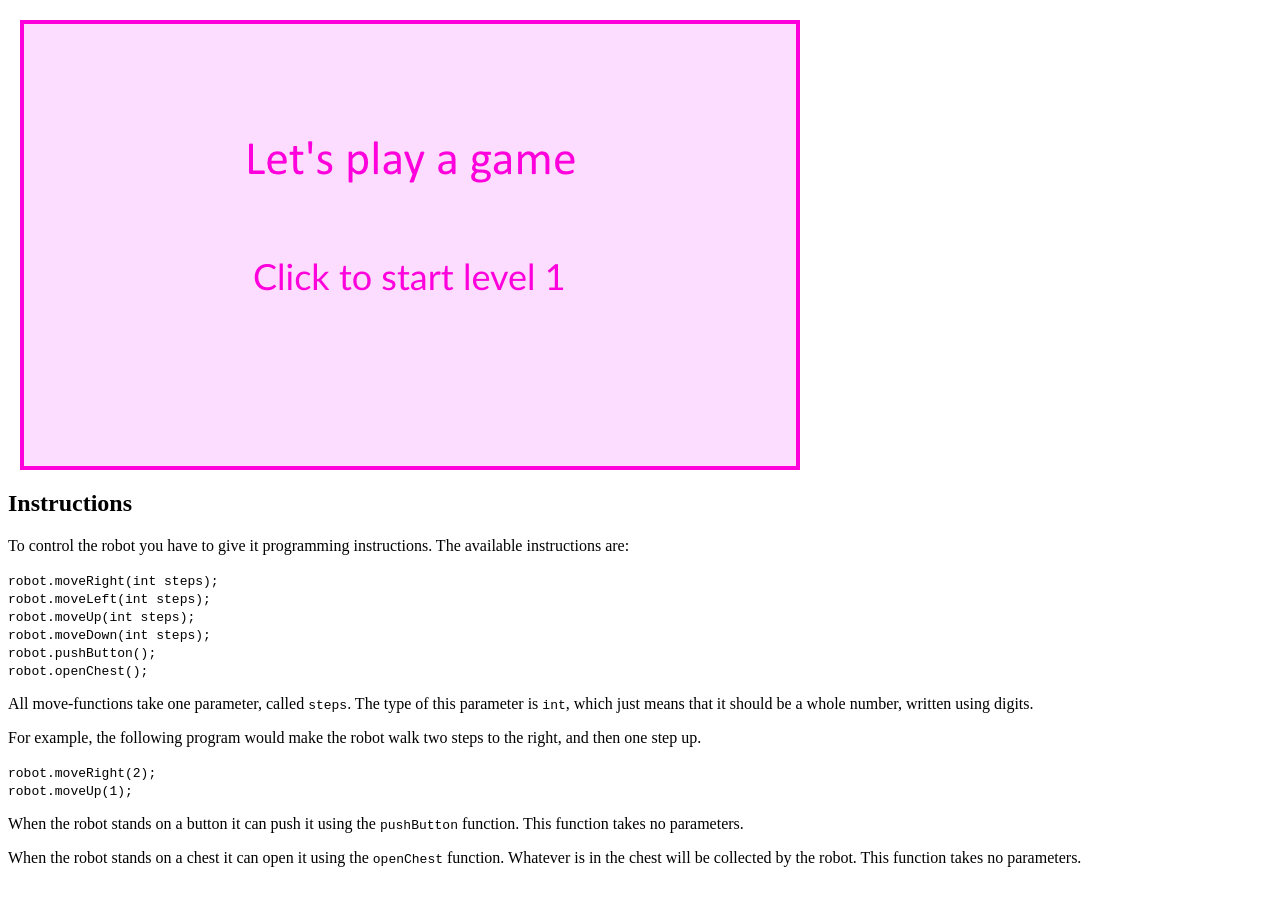
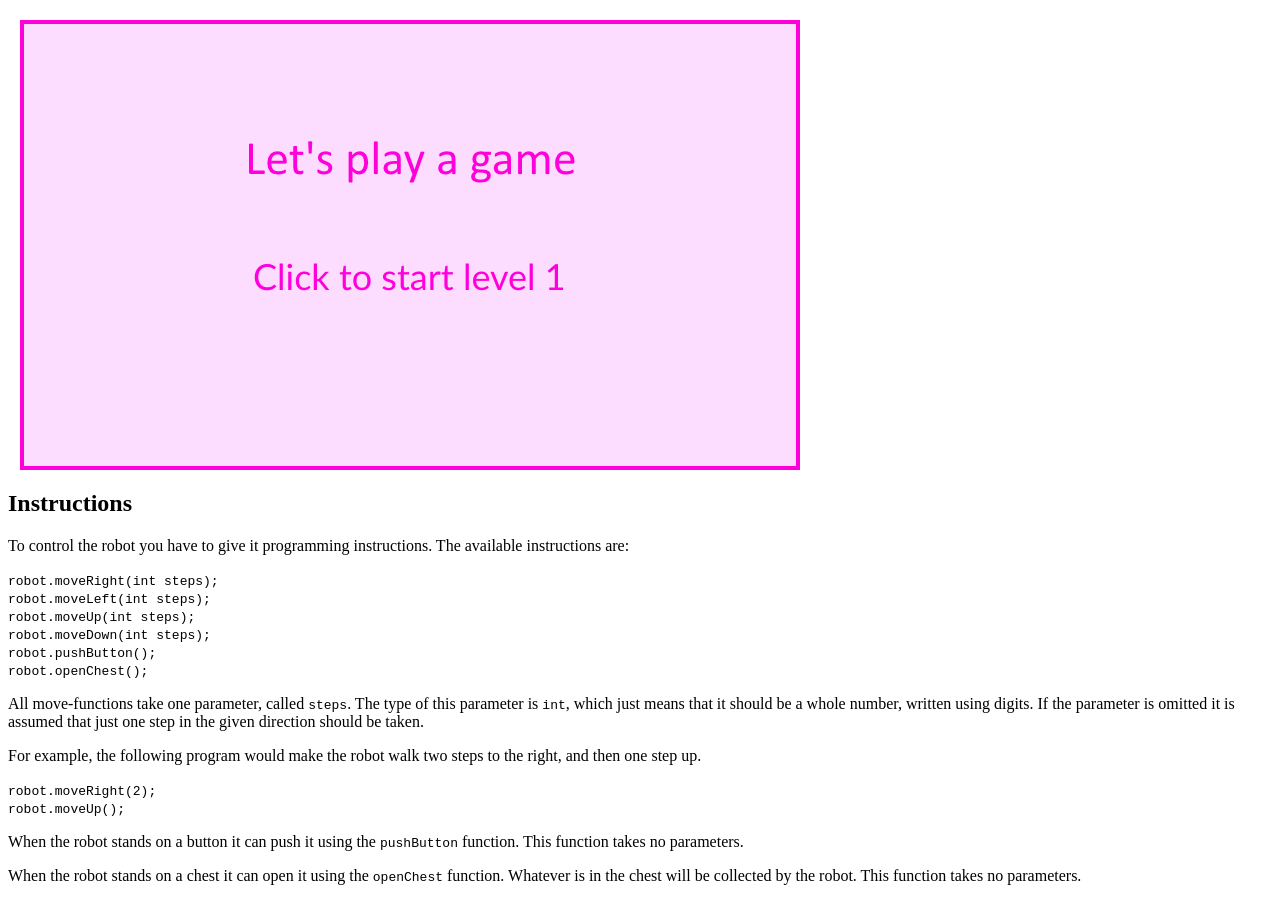
Before and after one commit to Tobbe/robotgame, a plain HTML site: page index.html in a window 1280 px wide. Drawn offline with Linux system fonts and the light colour scheme.

Commit message:
Document no parameter === one step

```diff
--- a/index.html
+++ b/index.html
@@ -35,7 +35,9 @@
         <p>
             All move-functions take one parameter, called <code>steps</code>.
             The type of this parameter is <code>int</code>, which just means
-            that it should be a whole number, written using digits.
+            that it should be a whole number, written using digits. If the
+            parameter is omitted it is assumed that just one step in the given
+            direction should be taken.
         </p>
         <p>
             For example, the following program would make the robot walk two
@@ -43,7 +45,7 @@
         </p>
         <code>
             robot.moveRight(2);<br>
-            robot.moveUp(1);
+            robot.moveUp();
         </code>
         <p>
             When the robot stands on a button it can push it using the
```
